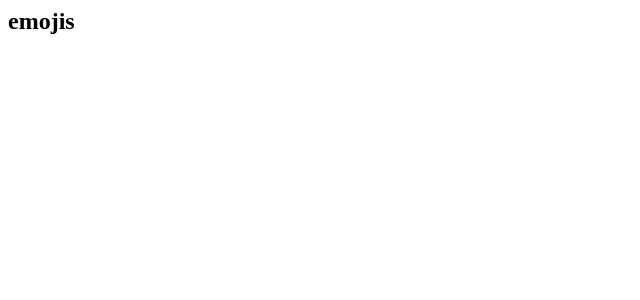
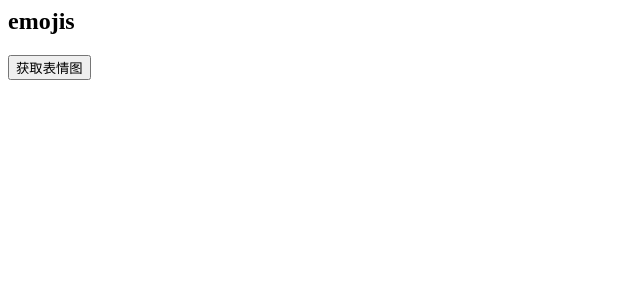
Before and after one commit to Hitotsubashi/02-redux-test, a React (Vite) app: page / in a window 1280 px wide. Shown: the top 300 px of the page, without its empty margins (0-640 px from the left). Built offline with nearby package versions, Linux system fonts and the light colour scheme.

Commit message:
配置redux-promise

```diff
--- a/components/App.jsx
+++ b/components/App.jsx
@@ -1,14 +1,18 @@
 import  React  from 'react';
 import { connect } from 'react-redux'
+import {REQUEST_EMOJIS} from '../store/action/index'
 
 const App = (props)=>{
   const {emojis} = props
   return <div>
     <h2>emojis</h2>
+    <button onClick={props.requestEmojis}>获取表情图</button><br/>
     {
-      Object.entries(emojis).map(([key,value])=>{
-        <img src={value} alt={key} title={key}/>
-      })
+      Object.entries(emojis)
+        .slice(0,50)
+        .map(([key,value])=>
+          <img src={value} alt={key} title={key} key={key}/>
+        )
     }
   </div>
 }
@@ -17,4 +21,8 @@ const mapStateToProps = (state) => ({
   emojis:state
 })
 
-export default  connect(mapStateToProps,null)(App)
+const mapDispatchToProps = (dispatch) => ({
+  requestEmojis: () => dispatch(REQUEST_EMOJIS()),
+})
+
+export default  connect(mapStateToProps,mapDispatchToProps)(App)
--- a/package.json
+++ b/package.json
@@ -10,9 +10,12 @@
     "react": "^17.0.2",
     "react-dom": "^17.0.2",
     "react-redux": "^7.2.4",
-    "redux": "^4.1.0"
+    "redux": "^4.1.0",
+    "redux-promise": "^0.6.0"
   },
   "devDependencies": {
+    "@babel/core": "^7.14.6",
+    "@babel/plugin-transform-runtime": "^7.14.5",
     "parcel-bundler": "^1.12.5"
   }
 }
--- a/store/action/index.js
+++ b/store/action/index.js
@@ -2,3 +2,9 @@ export const SET_EMOJIS=(emojis)=>({
   type:'SET_EMOJIS',
   emojis
 })
+
+export const REQUEST_EMOJIS=async()=>{
+  const emojis = await fetch('https://api.github.com/emojis')
+    .then(res=>res.json())
+  return SET_EMOJIS(emojis)
+}
--- a/store/index.js
+++ b/store/index.js
@@ -1,5 +1,6 @@
-import { createStore } from 'redux'
+import { createStore,applyMiddleware } from 'redux'
 import reducer from './reducer'
+import promiseMiddleware from 'redux-promise';
 
-const store = createStore(reducer,{})
+const store = createStore(reducer,{}, applyMiddleware(promiseMiddleware))
 export default store
```
Also changed, not shown: .babelrc (added), 1 other file (tests, documents, lock files or other folders).
